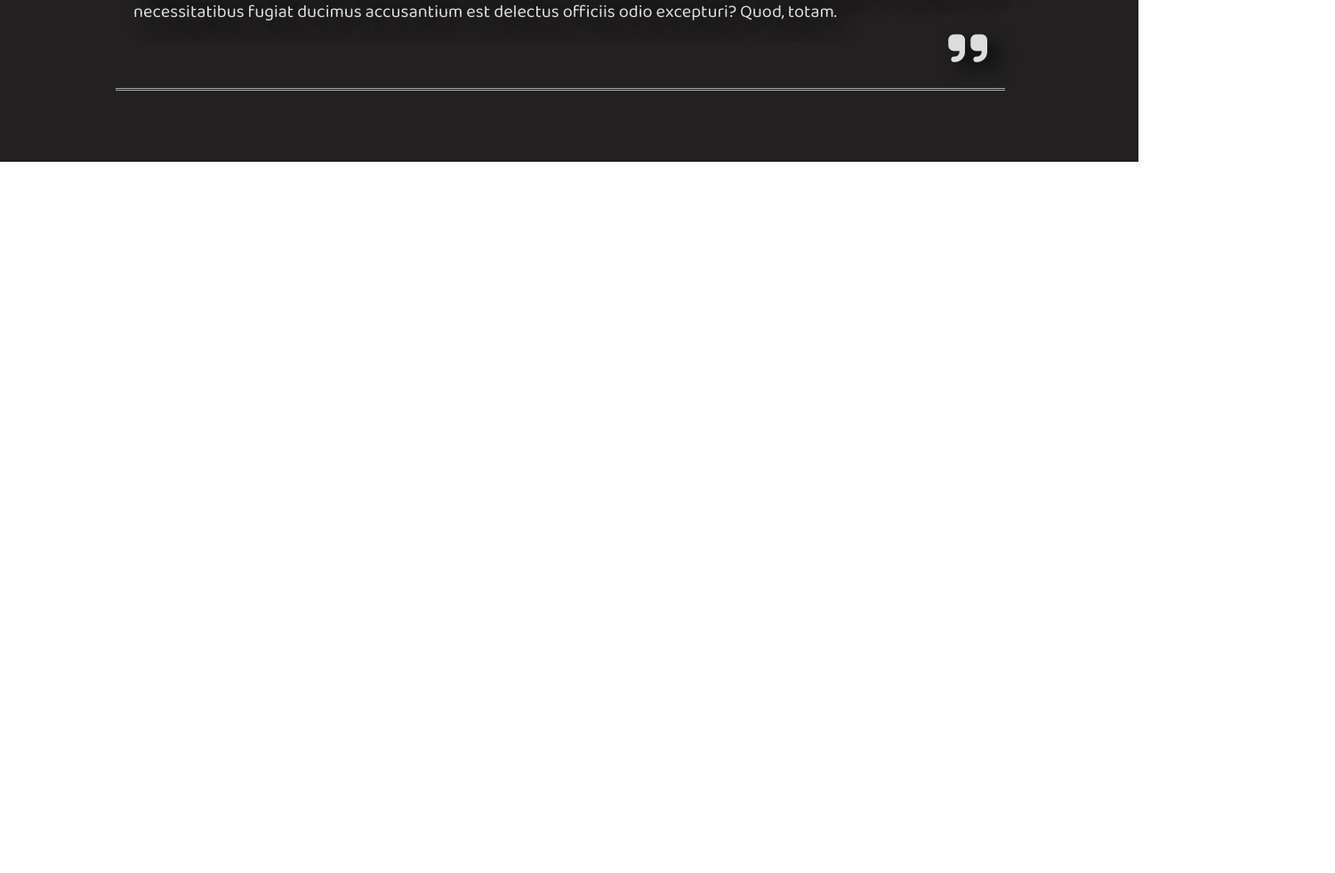
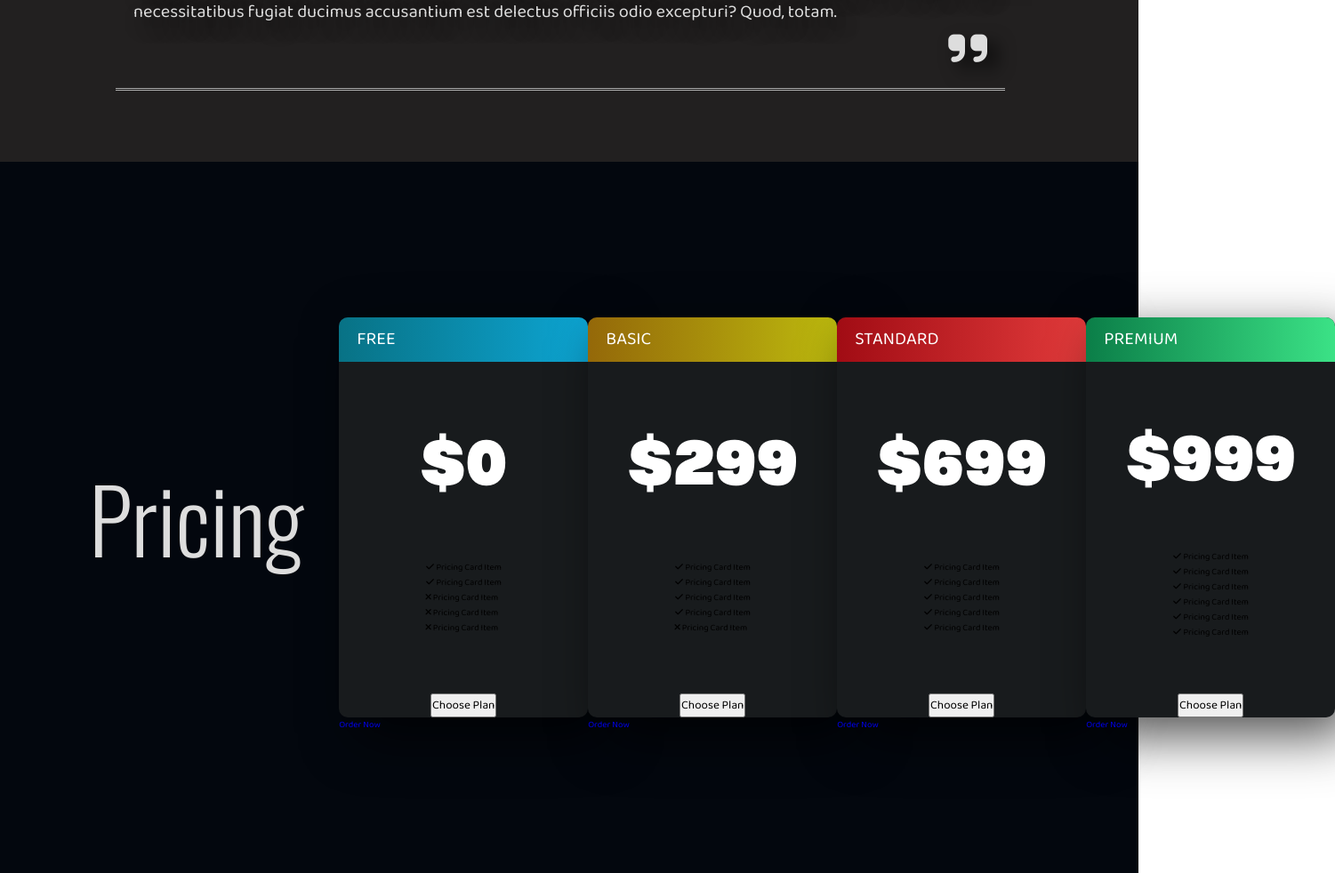
Before and after one commit to augustoqa/3_Business_Agency_Website, a plain HTML site: page index.html in a window 1280 px wide. Shown: the part 1418-2400 px from the top of the page at 89% size, 1501 px wide, since content can reach past the window. Before the commit the page ends 1600 px from the top, so only its background shows below. Drawn offline with nearby package versions, Linux system fonts and the light colour scheme.

Commit message:
Create and Customize Pricing Cards Section

```diff
--- a/index.html
+++ b/index.html
@@ -76,6 +76,147 @@
 			</p>
 		</section>
 		<!-- End of Section 2 -->
+
+		<!-- Section 3 -->
+		<section class="section-3">
+			<h1 class="section-heading">Pricing</h1>
+			<div class="section-heading-line"></div>
+			<div class="pricing-cards-wrapper">
+				<div class="pricing-card">
+					<div class="pricing-card-front">
+						<h1 class="pricing-card-heading heading-free">FREE</h1>
+						<h3 class="pricing-card-price">$0</h3>
+						<ul class="pricing-card-list list-free">
+							<li>
+								<i class="fas fa-check"></i>
+								<span>Pricing Card Item</span>
+							</li>
+							<li>
+								<i class="fas fa-check"></i>
+								<span>Pricing Card Item</span>
+							</li>
+							<li>
+								<i class="fas fa-times"></i>
+								<span>Pricing Card Item</span>
+							</li>
+							<li>
+								<i class="fas fa-times"></i>
+								<span>Pricing Card Item</span>
+							</li>
+							<li>
+								<i class="fas fa-times"></i>
+								<span>Pricing Card Item</span>
+							</li>
+						</ul>
+						<button class="pricing-card-btn btn-free">Choose Plan</button>
+					</div>
+					<div class="pricing-card-back back-free">
+						<a href="#">Order Now</a>
+					</div>
+				</div>
+				<div class="pricing-card">
+					<div class="pricing-card-front">
+						<h1 class="pricing-card-heading heading-basic">BASIC</h1>
+						<h3 class="pricing-card-price">$299</h3>
+						<ul class="pricing-card-list list-basic">
+							<li>
+								<i class="fas fa-check"></i>
+								<span>Pricing Card Item</span>
+							</li>
+							<li>
+								<i class="fas fa-check"></i>
+								<span>Pricing Card Item</span>
+							</li>
+							<li>
+								<i class="fas fa-check"></i>
+								<span>Pricing Card Item</span>
+							</li>
+							<li>
+								<i class="fas fa-check"></i>
+								<span>Pricing Card Item</span>
+							</li>
+							<li>
+								<i class="fas fa-times"></i>
+								<span>Pricing Card Item</span>
+							</li>
+						</ul>
+						<button class="pricing-card-btn btn-basic">Choose Plan</button>
+					</div>
+					<div class="pricing-card-back back-basic">
+						<a href="#">Order Now</a>
+					</div>
+				</div>
+				<div class="pricing-card">
+					<div class="pricing-card-front">
+						<h1 class="pricing-card-heading heading-standard">STANDARD</h1>
+						<h3 class="pricing-card-price">$699</h3>
+						<ul class="pricing-card-list list-standard">
+							<li>
+								<i class="fas fa-check"></i>
+								<span>Pricing Card Item</span>
+							</li>
+							<li>
+								<i class="fas fa-check"></i>
+								<span>Pricing Card Item</span>
+							</li>
+							<li>
+								<i class="fas fa-check"></i>
+								<span>Pricing Card Item</span>
+							</li>
+							<li>
+								<i class="fas fa-check"></i>
+								<span>Pricing Card Item</span>
+							</li>
+							<li>
+								<i class="fas fa-check"></i>
+								<span>Pricing Card Item</span>
+							</li>
+						</ul>
+						<button class="pricing-card-btn btn-standard">Choose Plan</button>
+					</div>
+					<div class="pricing-card-back back-standard">
+						<a href="#">Order Now</a>
+					</div>
+				</div>
+				<div class="pricing-card">
+					<div class="pricing-card-front">
+						<h1 class="pricing-card-heading heading-premium">PREMIUM</h1>
+						<h3 class="pricing-card-price">$999</h3>
+						<ul class="pricing-card-list list-premium">
+							<li>
+								<i class="fas fa-check"></i>
+								<span>Pricing Card Item</span>
+							</li>
+							<li>
+								<i class="fas fa-check"></i>
+								<span>Pricing Card Item</span>
+							</li>
+							<li>
+								<i class="fas fa-check"></i>
+								<span>Pricing Card Item</span>
+							</li>
+							<li>
+								<i class="fas fa-check"></i>
+								<span>Pricing Card Item</span>
+							</li>
+							<li>
+								<i class="fas fa-check"></i>
+								<span>Pricing Card Item</span>
+							</li>
+							<li>
+								<i class="fas fa-check"></i>
+								<span>Pricing Card Item</span>
+							</li>
+						</ul>
+						<button class="pricing-card-btn btn-premium">Choose Plan</button>
+					</div>
+					<div class="pricing-card-back back-premium">
+						<a href="#">Order Now</a>
+					</div>
+				</div>
+			</div>
+		</section>
+		<!-- End of Section 3 -->
 	</div>
 	<script src="script.js"></script>
 </body>
--- a/style.css
+++ b/style.css
@@ -16,6 +16,20 @@
 
 html {
 	font-size: 62.5%;
+}
+
+.section-heading {
+	font-family: 'Oswald', sans-serif;
+	font-size: 10rem;
+	font-weight: 300;
+	color: #ddd;
+	margin-right: 4rem;
+}
+
+.section-heading-line {
+	width: 15rem;
+	height: .2rem;
+	background-color: #ddd;
 }
 /* End of Common Styles */
 
@@ -306,20 +320,6 @@ html {
 	position: relative;
 }
 
-.section-heading {
-	font-family: 'Oswald', sans-serif;
-	font-size: 10rem;
-	font-weight: 300;
-	color: #ddd;
-	margin-right: 4rem;
-}
-
-.section-heading-line {
-	width: 15rem;
-	height: .2rem;
-	background-color: #ddd;
-}
-
 .video-wrapper {
 	width: 100rem;
 	height: 50rem;
@@ -411,3 +411,74 @@ html {
 	font-size: 5rem;
 }
 /* End of Section 2 */
+
+/* Section 3 */
+.section-3 {
+	width: 100%;
+	height: 100vh;
+	background-color: #03070e;
+	display: flex;
+	align-items: center;
+	padding-left: 10rem;
+}
+
+.pricing-cards-wrapper {
+	width: 100%;
+	display: flex;
+	justify-content: space-evenly;
+}
+
+.pricing-card {
+	width: 28rem;
+	height: 45rem;
+	background-color: #181b1d;
+	border-radius: 1rem;
+	box-shadow: 2rem 2rem 6rem rgba(0, 0, 0, 0.7);
+}
+
+.pricing-card-front {
+	width: 100%;
+	height: 100%;
+	display: flex;
+	flex-direction: column;
+	align-items: center;
+	justify-content: space-between;
+}
+
+.pricing-card-heading {
+	font-size: 2rem;
+	font-weight: 300;
+	color: #fff;
+	width: 100%;
+	height: 5rem;
+	display: flex;
+	align-items: center;
+	padding-left: 2rem;
+}
+
+.heading-free {
+	background:  linear-gradient(to right, #087285, #0da5d3);
+	border-radius: 1rem 1rem 0 0;
+}
+
+.heading-basic {
+	background:  linear-gradient(to right, #946809, #bdba0e);
+	border-radius: 1rem 1rem 0 0;
+}
+
+.heading-standard {
+	background:  linear-gradient(to right, #a10c14, #e23b3b);
+	border-radius: 1rem 1rem 0 0;
+}
+.heading-premium {
+	background:  linear-gradient(to right, #0b7e48, #3be286);
+	border-radius: 1rem 1rem 0 0;
+}
+
+.pricing-card-price {
+	font-family: "MADE Soulmaze", sans-serif;
+	font-size: 7rem;
+	font-weight: 300;
+	color: #fff;
+}
+/* End of Section 3 */
```
